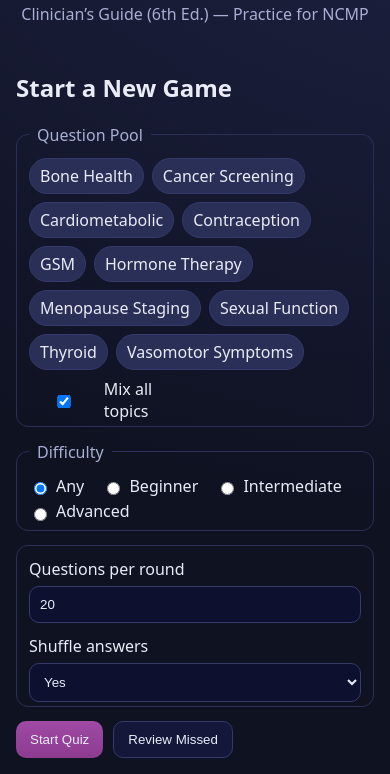
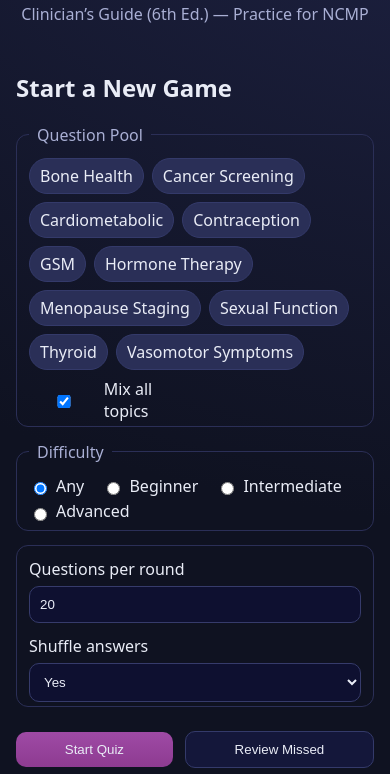
Before and after one commit to TF-1031/Kamisquiz, a plain HTML site: page index.html in a window 390 px wide. Shown: the part 70-844 px from the top of the page. Drawn offline with Linux system fonts and the light colour scheme.

Commit message:
Fix actions layout and button responsiveness
Updated layout styles for action buttons to improve alignment and responsiveness.

```diff
--- a/style.css
+++ b/style.css
@@ -42,6 +42,7 @@ fieldset{border:1px solid #2b2f57;border-radius:12px;padding:12px 12px 4px;margi
 legend{padding:0 8px;color:var(--muted)}
 .inline{margin-right:14px;display:inline-flex;gap:6px;align-items:center}
 
+/* fixed selector (was 'the.grid-2' by mistake) */
 .grid-2{display:grid;grid-template-columns:1fr 1fr;gap:12px}
 label>input, label>select{margin-top:6px;width:100%;padding:10px;border-radius:10px;border:1px solid #363b6b;background:#0e1030;color:var(--text)}
 
@@ -50,12 +51,35 @@ label>input, label>select{margin-top:6px;width:100%;padding:10px;border-radius:1
 .chip input{display:none}
 .chip.active{outline:2px solid var(--focus)}
 
-.actions{display:flex;gap:10px;margin-top:12px;flex-wrap:wrap}
+/* Actions/buttons layout fix: keep buttons aligned with the form content and responsive */
+.actions{
+  display:flex;
+  gap:12px;
+  margin-top:18px;
+  flex-wrap:wrap;
+  align-items:center;
+  justify-content:flex-start; /* align left with the form content */
+}
+
+/* Ensure action buttons inside the settings form sit within the same padded content area
+   and look consistent across breakpoints. */
+#settings-form > .actions,
+.settings-actions{
+  /* keeps the action block visually grouped with the form */
+  padding: 6px 0 0;
+  margin: 18px 0 0;
+}
+
+/* Slightly smaller min-width so two buttons fit comfortably on narrow screens */
+.actions .btn{min-width:120px}
+
+/* Make primary CTA stand out and keep consistent spacing on small screens */
 .btn{border:1px solid #343a6a;background:#14173a;color:var(--text);padding:10px 14px;border-radius:10px;cursor:pointer}
 .btn.primary{background:linear-gradient(180deg, #9f4aa5, var(--primary));border:0}
 .btn.danger{background:linear-gradient(180deg,#c14b54,var(--danger));border:0}
 .btn:disabled{opacity:0.6;cursor:not-allowed}
 
+/* Topbar */
 .quiz-topbar{display:flex;align-items:center;justify-content:space-between;gap:10px;margin:8px 0}
 #progress,#score{background:var(--panel);padding:8px 10px;border-radius:10px;border:1px solid #2b2f57;color:var(--muted)}
 
@@ -97,4 +121,7 @@ label>input, label>select{margin-top:6px;width:100%;padding:10px;border-radius:1
 @media (max-width:720px){
   .grid-2{grid-template-columns:1fr}
   .choice{grid-template-columns:auto 24px 1fr}
+  /* Make action buttons stack on small screens and fill available width */
+  .actions{justify-content:flex-start}
+  .actions .btn{flex:1 1 auto;min-width:120px}
 }
```
